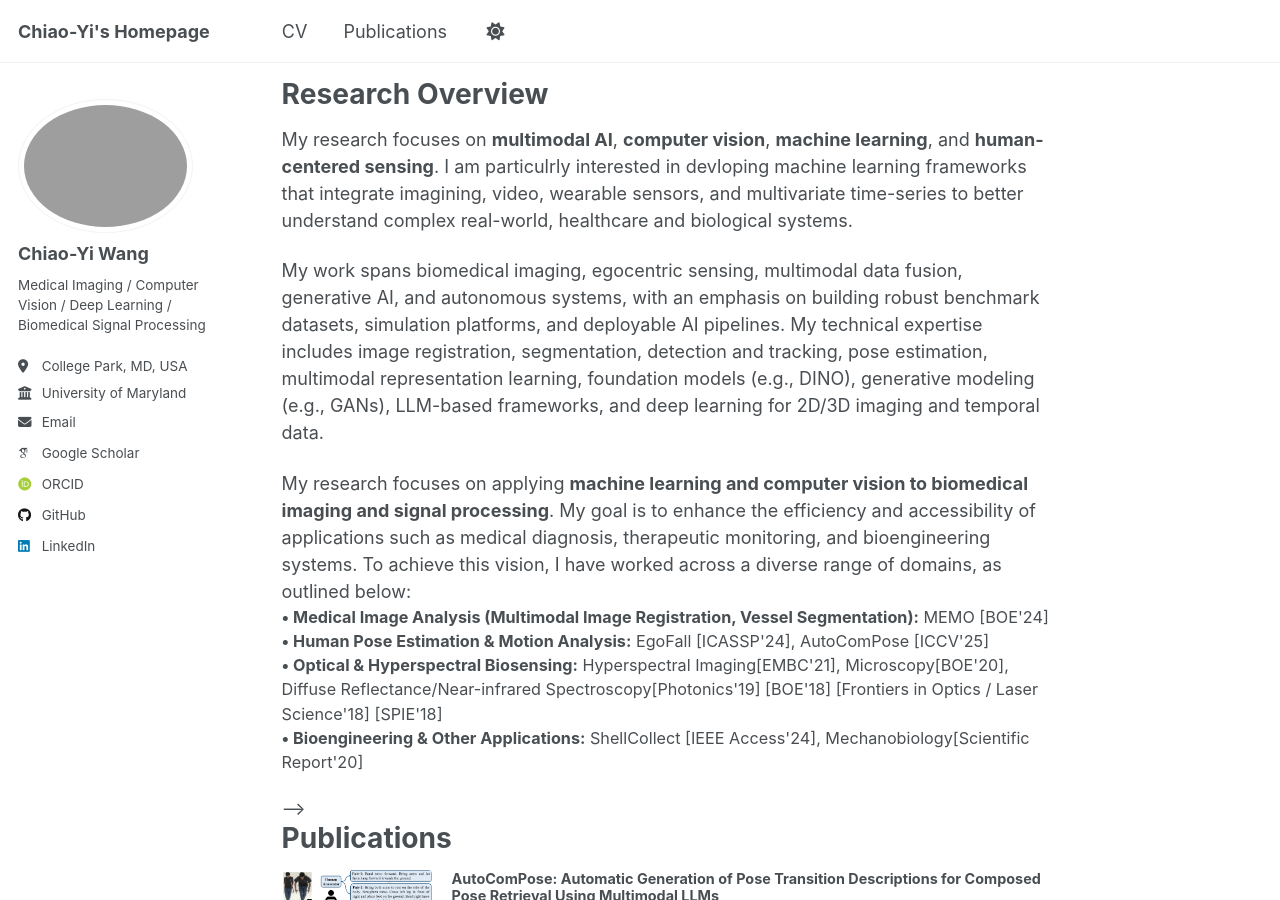
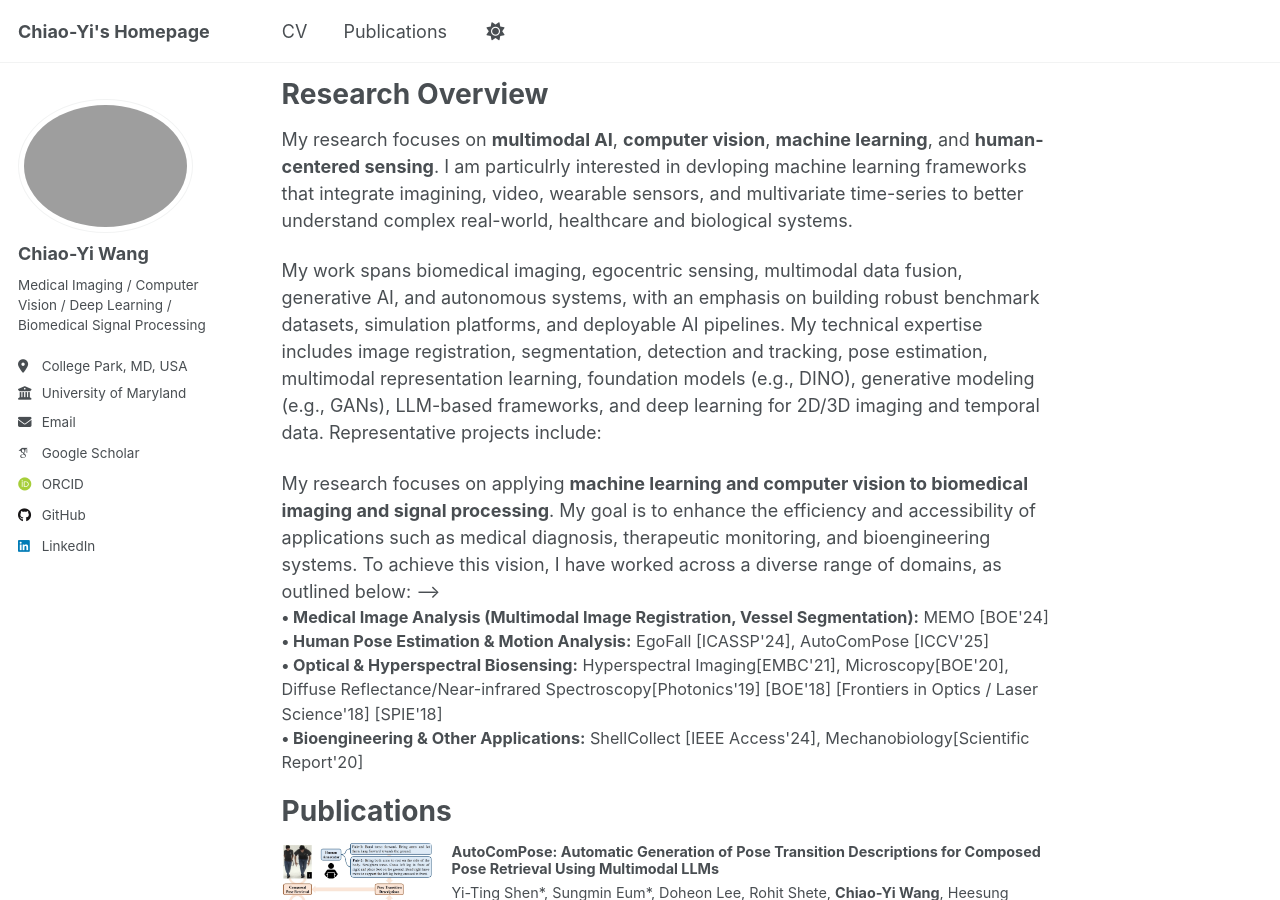
Before and after one commit to chiaoyiwang0424/chiaoyiwang0424.github.io, a Jekyll site: the page built from _pages/about.md, in a window 1280 px wide and 900 px high, scrolled down 326 px. Built offline with Jekyll 4.4.1, drawn with Linux system fonts in a browser that asks for light colours; some web fonts are replaced.

Commit message:
revise research overview

```diff
--- a/_pages/about.md
+++ b/_pages/about.md
@@ -15,11 +15,12 @@ Research Overview
 ======
 My research focuses on <strong>multimodal AI</strong>, <strong>computer vision</strong>, <strong>machine learning</strong>, and <strong>human-centered sensing</strong>. I am particulrly interested in devloping machine learning frameworks that integrate imagining, video, wearable sensors, and multivariate time-series to better understand complex real-world, healthcare and biological systems.
 
-My work spans biomedical imaging, egocentric sensing, multimodal data fusion, generative AI, and autonomous systems, with an emphasis on building robust benchmark datasets, simulation platforms, and deployable AI pipelines. My technical expertise includes image registration, segmentation, detection and tracking, pose estimation, multimodal representation learning, foundation models (e.g., DINO), generative modeling (e.g., GANs), LLM-based frameworks, and deep learning for 2D/3D imaging and temporal data.
+My work spans biomedical imaging, egocentric sensing, multimodal data fusion, generative AI, and autonomous systems, with an emphasis on building robust benchmark datasets, simulation platforms, and deployable AI pipelines. My technical expertise includes image registration, segmentation, detection and tracking, pose estimation, multimodal representation learning, foundation models (e.g., DINO), generative modeling (e.g., GANs), LLM-based frameworks, and deep learning for 2D/3D imaging and temporal data. Representative projects include:
 
 
 <!-->
 My research focuses on applying <strong>machine learning and computer vision to biomedical imaging and signal processing</strong>. My goal is to enhance the efficiency and accessibility of applications such as medical diagnosis, therapeutic monitoring, and bioengineering systems. To achieve this vision, I have worked across a diverse range of domains, as outlined below:
+-->
 <div style="font-size: 0.9em; margin-top: 0; margin-bottom: 20px;">
 <strong>&bull; Medical Image Analysis (Multimodal Image Registration, Vessel Segmentation):</strong> MEMO [BOE'24]<br>
 <strong>&bull; Human Pose Estimation & Motion Analysis:</strong> EgoFall [ICASSP'24], AutoComPose [ICCV'25]<br>
@@ -27,7 +28,7 @@ My research focuses on applying <strong>machine learning and computer vision to
 <strong>&bull; Bioengineering & Other Applications:</strong> ShellCollect [IEEE Access'24], Mechanobiology[Scientific Report'20]<br>
 
 </div>
--->
+
 
 
 
```
